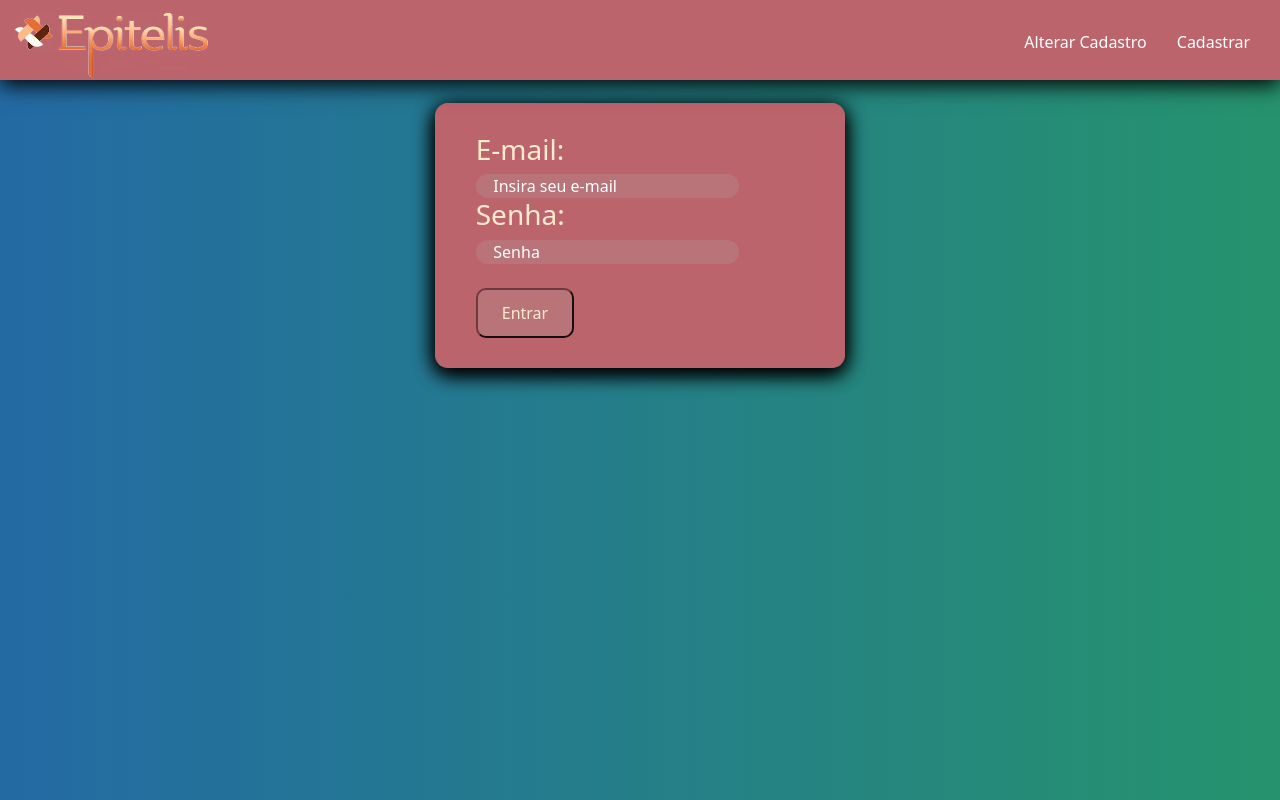
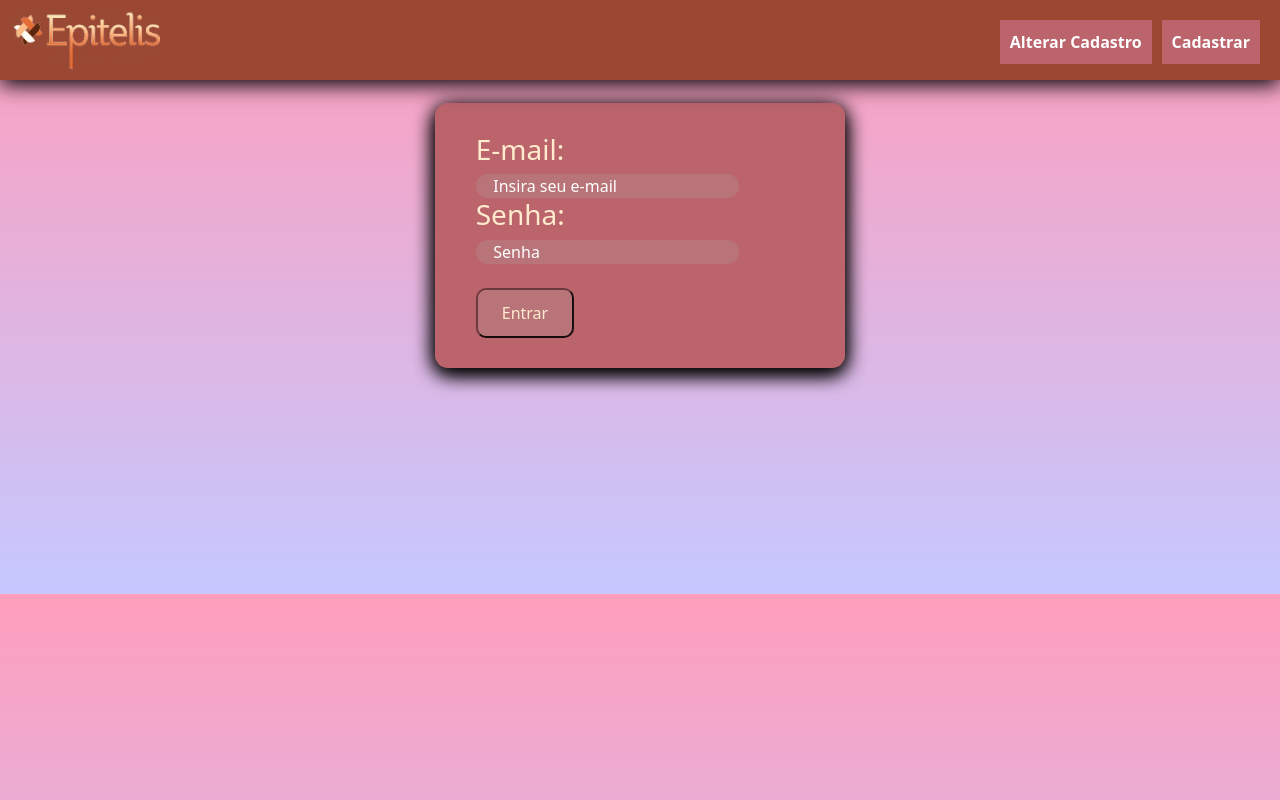
Before and after one commit to PedroRosaC/ProjetoCladro, a PHP site: page /login.php in a window 1280 px wide. Run offline with PHP 8.4, Linux system fonts and the light colour scheme; the visitor is signed in with stand-in values (Sample User, id 1).

Commit message:
ajuste nas cores

```diff
--- a/projetoCladro/cadastro.php
+++ b/projetoCladro/cadastro.php
@@ -5,7 +5,7 @@ require_once './shared/header.php';
 <header>
     <a href="index.php"><img src="img/logo.png" class="logo"></a>
     <ul class="menu">
-        <li><a href="login.php">Entrar</a></li>
+        <li><b><a href="login.php">Entrar</a></b></li>
     </ul>
 </header>
 <div>
--- a/projetoCladro/css/estilo.css
+++ b/projetoCladro/css/estilo.css
@@ -9,7 +9,7 @@ body {
     height: 100%;
     background-size: cover;
     overflow-x: hidden;
-    background-image: linear-gradient(to right, rgb(35, 106, 164), rgb(38, 147, 109));
+    background-image: linear-gradient(to bottom, rgb(255, 158, 188), rgb(197, 200, 255));
 }
 img {
     width: 100%;
@@ -28,7 +28,7 @@ header {
     width: 100%;
     height: 80px;
     padding: 10px;
-    background-color: #bc646c;
+    background-color: #9a4834;
     justify-content: space-between;
     position: fixed;
 }
@@ -56,8 +56,8 @@ header {
 }
 
 .logo {
-    width: 110%;
-    height: 113%;
+    width: 150px;
+    height: 60px;
     border: #bc646c;
     border-radius: 0%;
 
--- a/projetoCladro/login.php
+++ b/projetoCladro/login.php
@@ -7,12 +7,12 @@ require_once './shared/header.php'
 
     <ul class="menu">
         <li>
-            <a href="cadastro.php?pg=1&&id=<?php
+            <b><a href="cadastro.php?pg=1&&id=<?php
     @session_start();
     echo $_SESSION['id'];
-    ?>">Alterar Cadastro</a>
+    ?>">Alterar Cadastro</a></b>
         </li>
-        <li><a href="cadastro.php">Cadastrar</a></li>
+        <li><b><a href="cadastro.php">Cadastrar</a></b></li>
     </ul>
 </header>
 
```
Also changed, not shown: projetoCladro/img/pe.png (added).
